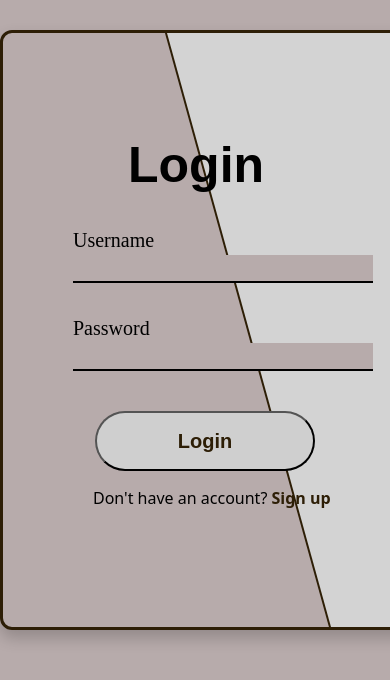
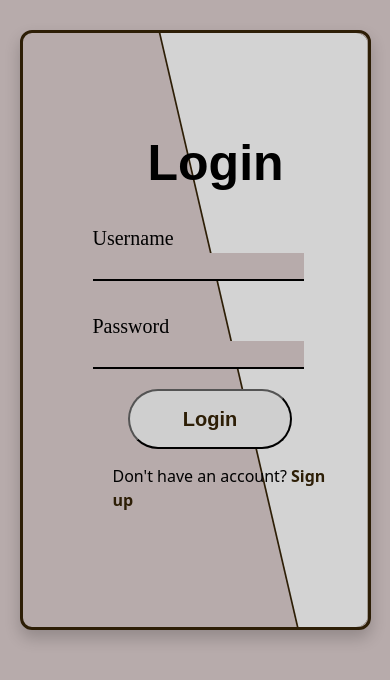
Before and after one commit to Shimaa-Nashat/Homora, a Flask app: page /login in a window 390 px wide. Shown: the top 680 px of the page. Run offline with Flask 3, Linux system fonts and the light colour scheme; some libraries are stand-ins or nearby versions.

Commit message:
Update login.html

```diff
--- a/templates/login.html
+++ b/templates/login.html
@@ -15,7 +15,7 @@
                 hight: 100vh;
             }
             section {
-                width: 900px;
+                width: 90%;
                 height: 600px;
                 margin: 30px auto;
                 position: relative;
@@ -118,8 +118,19 @@
                 .text{
                     display: none;
                 }
+                section{
+                    justify-content: space-between;
+                }
                 .content {margin-right: 0px; margin: auto;}
 
+            }
+            @media(max-width: 450px){
+                .input-box {width: 90%;}
+                .login-btn {
+                    display: block;
+                    width: 70%;
+                    margin: auto;
+                }
             }
         </style>
     </head>
```
